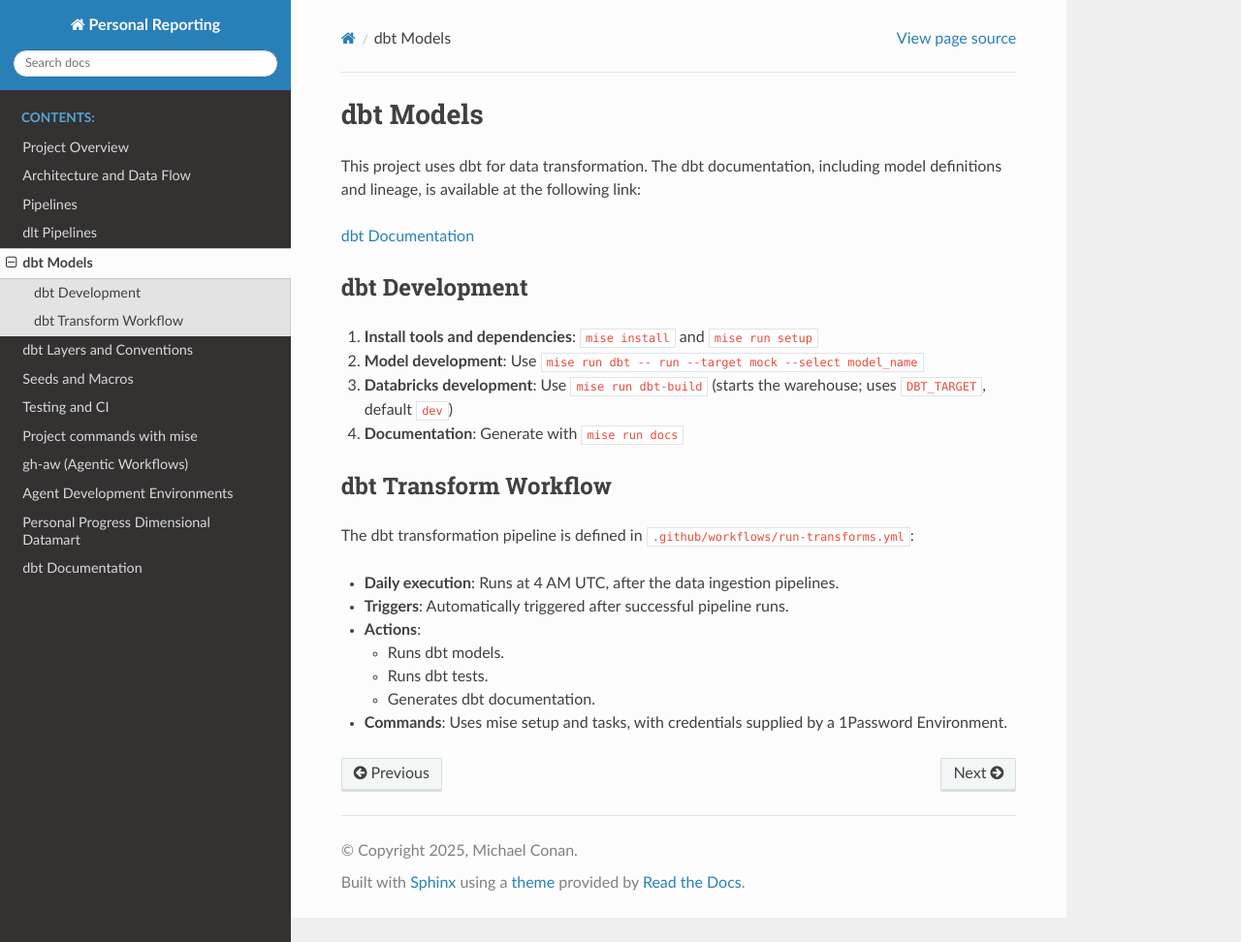
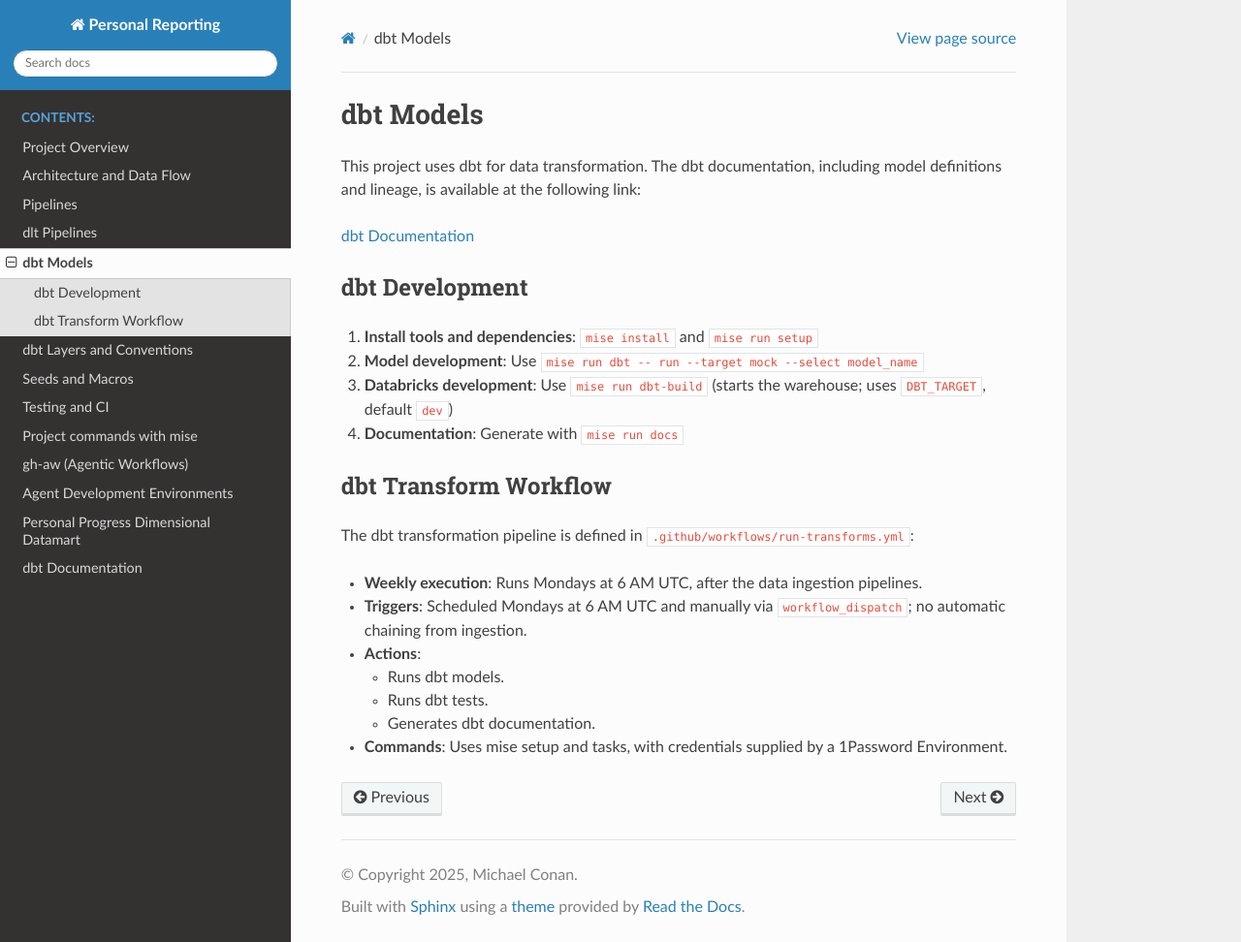
Before and after one commit to michaelconan/personal-reporting-pipelines, a Sphinx documentation site: the page built from docs/source/dbt_models.md, in a window 1280 px wide and 972 px high. Shown: the whole window at 97% size. Built offline with Sphinx 7.4.7 and the Read the Docs theme 3.1.0, drawn with Linux system fonts in a browser that asks for light colours.

Commit message:
docs: align CI schedules and Databricks credential guidance
Document the weekly Monday workflow schedule, the dlt-style DESTINATION__DATABRICKS__CREDENTIALS_* variables used by dbt test/prod, broaden script path filters, and test the fact sleep_type values.

Co-authored-by: OpenCode (deepseek-v4.1-flash) <opencode-agent[bot]@users.noreply.github.com>

```diff
--- a/docs/source/dbt_models.md
+++ b/docs/source/dbt_models.md
@@ -15,8 +15,8 @@ This project uses dbt for data transformation. The dbt documentation, including
 
 The dbt transformation pipeline is defined in `.github/workflows/run-transforms.yml`:
 
--   **Daily execution**: Runs at 4 AM UTC, after the data ingestion pipelines.
--   **Triggers**: Automatically triggered after successful pipeline runs.
+-   **Weekly execution**: Runs Mondays at 6 AM UTC, after the data ingestion pipelines.
+-   **Triggers**: Scheduled Mondays at 6 AM UTC and manually via `workflow_dispatch`; no automatic chaining from ingestion.
 -   **Actions**:
     -   Runs dbt models.
     -   Runs dbt tests.
```
Also changed, not shown: AGENTS.md (+5 -5 lines), README.md (+7 -7 lines), docs/source/architecture.md (+1 -1 lines), docs/source/mise_tasks.md (+3 -1 lines), docs/source/project_overview.md (+1 -1 lines), dbt/README.md, 2 other files.
